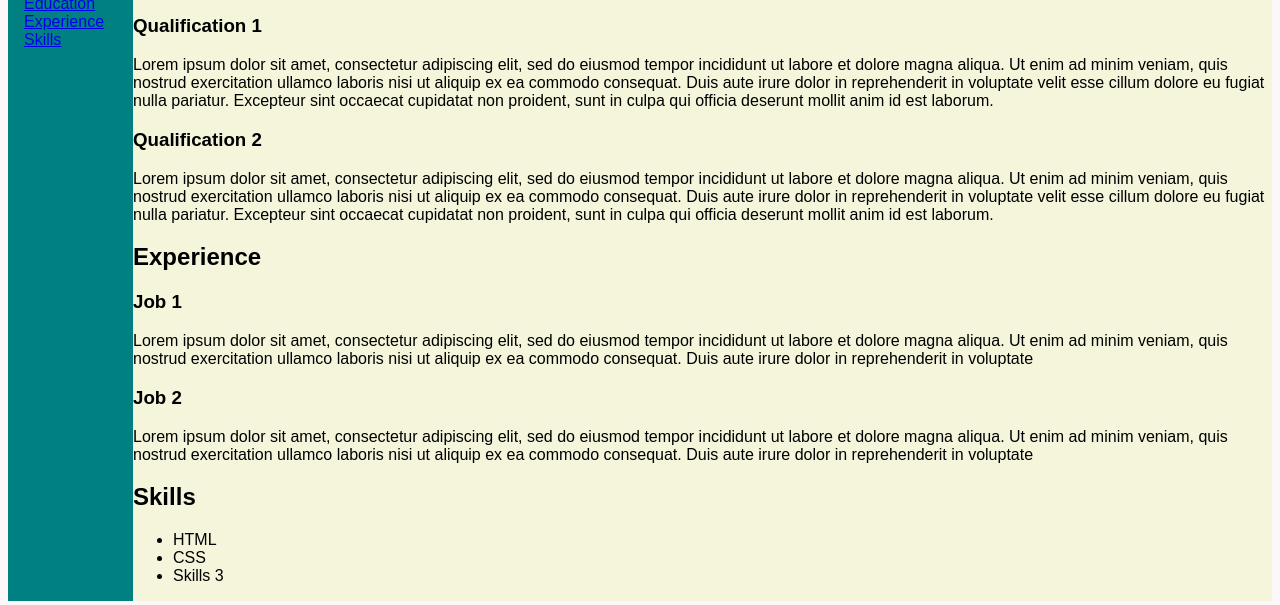
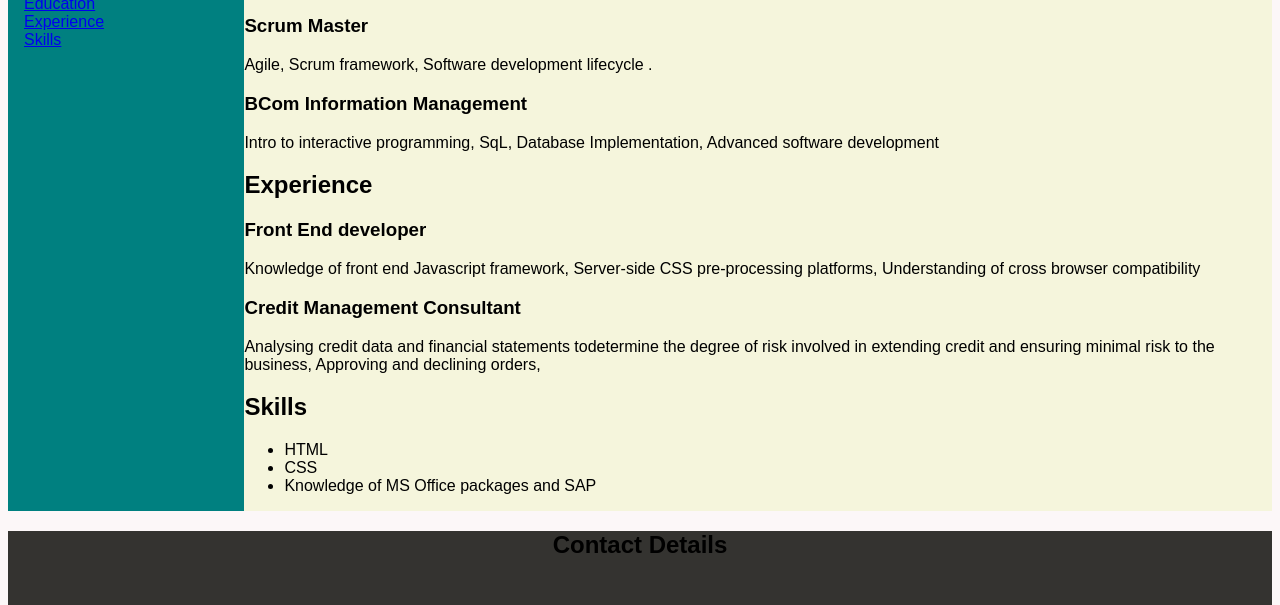
Before and after one commit to Nolokie/myDigitalResume, a plain HTML site: page myDigitalResume/Resume-1.html in a window 1280 px wide. Shown: the part 543-1148 px from the top of the page. Drawn offline with Linux system fonts and the light colour scheme.

Commit message:
Update Resume-1.html

```diff
--- a/myDigitalResume/Resume-1.html
+++ b/myDigitalResume/Resume-1.html
@@ -50,34 +50,30 @@
             Coding at Codespace </a>
         </p>
 
-        <h3>Qualification 1</h3>
+        <h3>Scrum Master </h3>
 
-        <p> Lorem ipsum dolor sit amet, consectetur adipiscing elit, sed do eiusmod tempor incididunt ut labore et dolore magna aliqua. Ut enim ad minim veniam, quis nostrud exercitation ullamco laboris nisi ut aliquip ex ea commodo consequat. Duis aute irure
-            dolor in reprehenderit in voluptate velit esse cillum dolore eu fugiat nulla pariatur. Excepteur sint occaecat cupidatat non proident, sunt in culpa qui officia deserunt mollit anim id est laborum.</p>
+        <p> Agile, Scrum framework, Software development lifecycle .</p>
 
-        <h3>Qualification 2 </h3>
+        <h3>BCom Information Management </h3>
 
-        <p>Lorem ipsum dolor sit amet, consectetur adipiscing elit, sed do eiusmod tempor incididunt ut labore et dolore magna aliqua. Ut enim ad minim veniam, quis nostrud exercitation ullamco laboris nisi ut aliquip ex ea commodo consequat. Duis aute irure
-            dolor in reprehenderit in voluptate velit esse cillum dolore eu fugiat nulla pariatur. Excepteur sint occaecat cupidatat non proident, sunt in culpa qui officia deserunt mollit anim id est laborum.</p>
+        <p>Intro to interactive programming, SqL, Database Implementation, Advanced software development</p>
 
         <h2 id="experience"> Experience </h2>
 
-        <h3> Job 1 </h3>
+        <h3> Front End developer </h3>
 
-        <p>Lorem ipsum dolor sit amet, consectetur adipiscing elit, sed do eiusmod tempor incididunt ut labore et dolore magna aliqua. Ut enim ad minim veniam, quis nostrud exercitation ullamco laboris nisi ut aliquip ex ea commodo consequat. Duis aute irure
-            dolor in reprehenderit in voluptate </p>
+        <p>Knowledge of front end Javascript framework, Server-side CSS pre-processing platforms, Understanding of cross browser compatibility </p>
 
-        <h3> Job 2 </h3>
+        <h3> Credit Management Consultant </h3>
 
-        <p>Lorem ipsum dolor sit amet, consectetur adipiscing elit, sed do eiusmod tempor incididunt ut labore et dolore magna aliqua. Ut enim ad minim veniam, quis nostrud exercitation ullamco laboris nisi ut aliquip ex ea commodo consequat. Duis aute irure
-            dolor in reprehenderit in voluptate </p>
+        <p>Analysing credit data and financial statements todetermine the degree of risk involved in extending credit and ensuring minimal risk to the business,  Approving and declining orders,  </p>
 
         <h2 id="skills"> Skills </h2>
 
         <ul>
             <li>HTML</li>
             <li>CSS</li>
-            <li>Skills 3</li>
+            <li>Knowledge of MS Office packages and SAP</li>
         </ul>
 
         </section>
```
